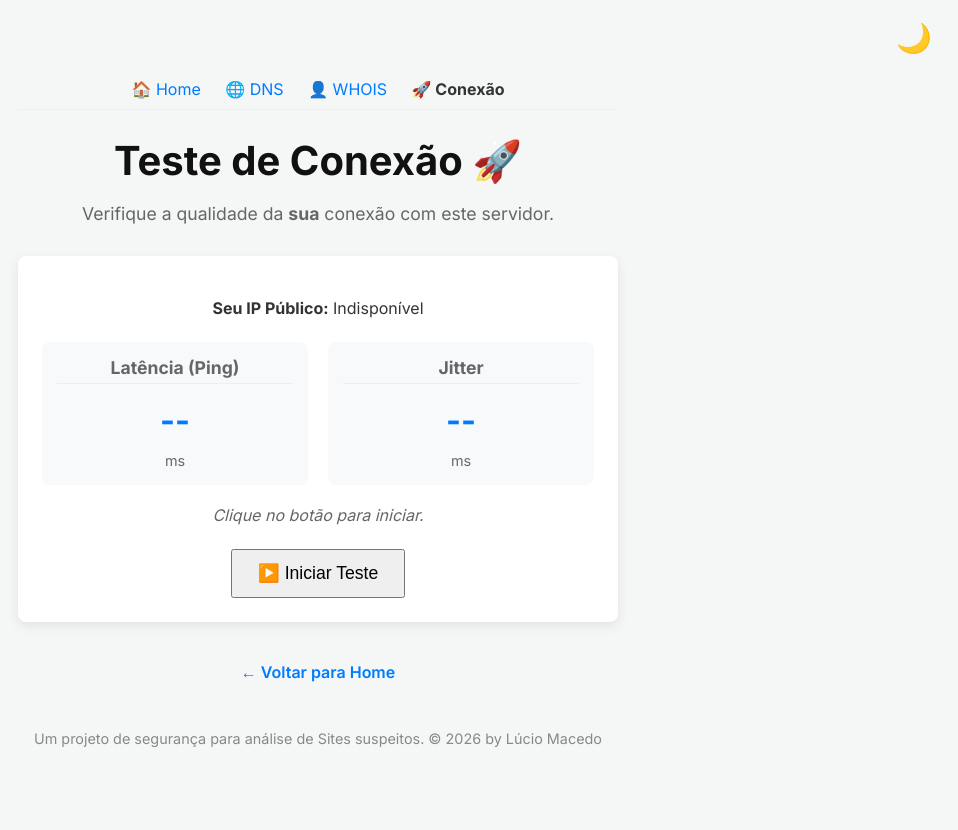
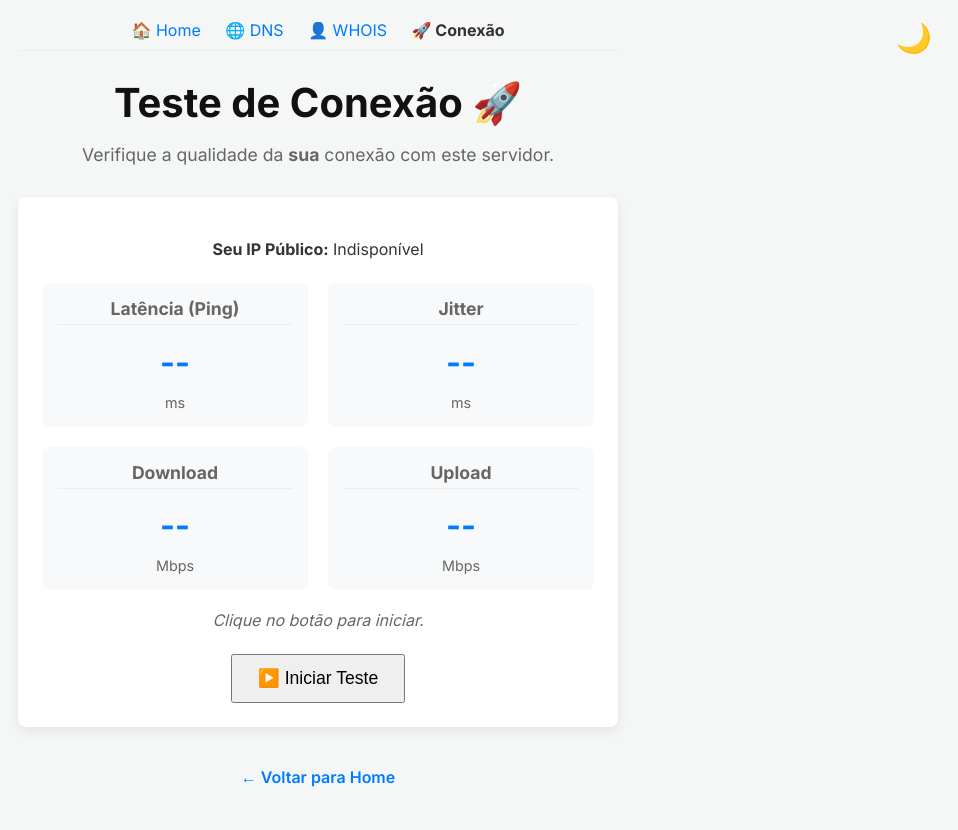
Before and after one commit to Luciomo/ConnectionsTest, a Flask app: page /connection in a window 1280 px wide. Shown: the top 830 px of the page, without its empty margins (322-1280 px from the left). Before the commit the page ends 747 px from the top, so only its background shows below. Run offline with Flask 3, Linux system fonts and the light colour scheme; some libraries are stand-ins or nearby versions.

Commit message:
add cards down e upload

```diff
--- a/app.py
+++ b/app.py
@@ -262,6 +262,24 @@
     """Endpoint leve para medir latência do cliente (browser) até este servidor."""
     return {"message": "pong", "ip": request.remote_addr}, 200
 
+@app.route('/api/speedtest/download')
+def api_speedtest_download():
+    """Endpoint para teste de download (gera ~5MB de dados)."""
+    # Gera 5 chunks de 1MB
+    def generate():
+        chunk = b'0' * 1024 * 1024  # 1MB
+        for _ in range(5):
+            yield chunk
+
+    return app.response_class(generate(), mimetype='application/octet-stream')
+
+@app.route('/api/speedtest/upload', methods=['POST'])
+def api_speedtest_upload():
+    """Endpoint para teste de upload (recebe dados e descarta)."""
+    # Lê os dados para garantir que o upload ocorreu, mas não processa
+    _ = request.get_data()
+    return "ok", 200
+
 # --- 4. PONTO DE ENTRADA PRINCIPAL ---
 
 if __name__ == '__main__':
--- a/templates/connection.html
+++ b/templates/connection.html
@@ -34,6 +34,16 @@
                 <span class="value" id="jitter-value">--</span>
                 <span style="font-size: 0.9em; color: #666;">ms</span>
             </div>
+            <div class="conn-item">
+                <h3>Download</h3>
+                <span class="value" id="download-value">--</span>
+                <span style="font-size: 0.9em; color: #666;">Mbps</span>
+            </div>
+            <div class="conn-item">
+                <h3>Upload</h3>
+                <span class="value" id="upload-value">--</span>
+                <span style="font-size: 0.9em; color: #666;">Mbps</span>
+            </div>
         </div>
 
         <div id="status-msg" style="margin-top: 20px; color: #666; font-style: italic; text-align: center; min-height: 1.5em;">
@@ -63,12 +73,16 @@
             const status = document.getElementById('status-msg');
             const latDisplay = document.getElementById('latency-value');
             const jitDisplay = document.getElementById('jitter-value');
+            const dlDisplay = document.getElementById('download-value');
+            const ulDisplay = document.getElementById('upload-value');
 
             btn.disabled = true;
             btn.style.opacity = "0.7";
             status.textContent = "Testando latência...";
             latDisplay.textContent = "...";
             jitDisplay.textContent = "...";
+            dlDisplay.textContent = "--";
+            ulDisplay.textContent = "--";
 
             let latencies = [];
             const iterations = 10;
@@ -105,6 +119,48 @@
                 latDisplay.textContent = avg.toFixed(1);
                 jitDisplay.textContent = jitter.toFixed(1);
 
+                // --- Teste de Download ---
+                status.textContent = "Testando Download (5MB)...";
+                dlDisplay.textContent = "...";
+                try {
+                    const dlStart = performance.now();
+                    const response = await fetch('/api/speedtest/download');
+                    const blob = await response.blob();
+                    const dlEnd = performance.now();
+
+                    const dlDurationSec = (dlEnd - dlStart) / 1000;
+                    const dlSizeBits = blob.size * 8;
+                    const dlSpeedMbps = (dlSizeBits / dlDurationSec) / 1_000_000;
+
+                    dlDisplay.textContent = dlSpeedMbps.toFixed(2);
+                } catch(e) {
+                    console.error("Erro no download:", e);
+                    dlDisplay.textContent = "Erro";
+                }
+
+                // --- Teste de Upload ---
+                status.textContent = "Testando Upload (2MB)...";
+                ulDisplay.textContent = "...";
+                try {
+                    // Cria payload de 2MB
+                    const ulData = new Uint8Array(2 * 1024 * 1024);
+                    const ulStart = performance.now();
+                    await fetch('/api/speedtest/upload', {
+                        method: 'POST',
+                        body: ulData
+                    });
+                    const ulEnd = performance.now();
+
+                    const ulDurationSec = (ulEnd - ulStart) / 1000;
+                    const ulSizeBits = ulData.length * 8;
+                    const ulSpeedMbps = (ulSizeBits / ulDurationSec) / 1_000_000;
+
+                    ulDisplay.textContent = ulSpeedMbps.toFixed(2);
+                } catch(e) {
+                    console.error("Erro no upload:", e);
+                    ulDisplay.textContent = "Erro";
+                }
+
                 status.innerHTML = `✅ Teste concluído com sucesso!`;
             } else {
                 latDisplay.textContent = "Erro";
```
